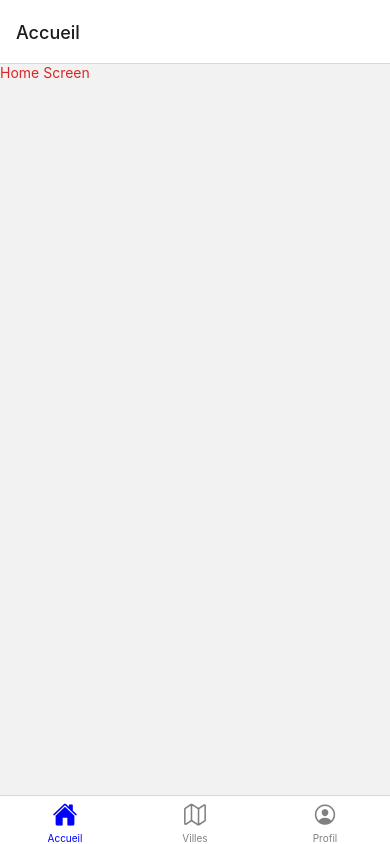
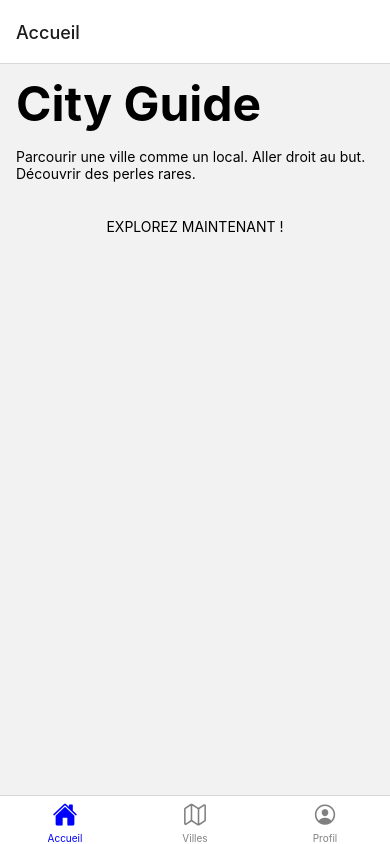
Before and after one commit to WildCodeSchool/2023-03-wns-keller-groupe3, a React Native app in the folder mobile-app/: screen / in a window 390 px wide. Built offline with nearby package versions, Linux system fonts and the light colour scheme.

Commit message:
Thomas changes

```diff
--- a/mobile-app/app.json
+++ b/mobile-app/app.json
@@ -11,9 +11,7 @@
       "resizeMode": "contain",
       "backgroundColor": "#ffffff"
     },
-    "assetBundlePatterns": [
-      "**/*"
-    ],
+    "assetBundlePatterns": ["**/*"],
     "ios": {
       "supportsTablet": true
     },
--- a/mobile-app/package.json
+++ b/mobile-app/package.json
@@ -9,12 +9,14 @@
     "web": "expo start --web"
   },
   "dependencies": {
+    "@apollo/client": "^3.7.16",
     "@react-navigation/bottom-tabs": "^6.5.9",
     "@react-navigation/native": "^6.1.8",
     "expo": "~49.0.13",
     "expo-status-bar": "~1.6.0",
     "nativewind": "^2.0.11",
     "react": "18.2.0",
+    "react-toastify": "^9.1.3",
     "react-native": "0.72.6",
     "react-native-safe-area-context": "4.6.3",
     "react-native-screens": "~3.22.0"
--- a/mobile-app/src/pages/Home.tsx
+++ b/mobile-app/src/pages/Home.tsx
@@ -1,9 +1,27 @@
-// import backgroundImage from "../../assets/europeMap.png";
 import React from "react";
-import { Text } from "react-native";
+import { Text, View, Pressable } from "react-native";
+import { NavigationContainer, RouteProp } from "@react-navigation/native";
 
-function Home() {
-  return <Text className="text-red-600">Home Screen</Text>;
+// Créez un type pour la stack de navigation
+
+function Home({ navigation }) {
+  return (
+    <View className="hero-content text-center text-neutral-content">
+      <View className="max-w-2-xl text-base-content">
+        <Text className="mb-5 text-5xl font-bold">City Guide</Text>
+        <Text className="mb-5">
+          Parcourir une ville comme un local. Aller droit au but. Découvrir des
+          perles rares.
+        </Text>
+        <Pressable
+          className="btn"
+          onPress={() => navigation.navigate("Villes")}
+        >
+          <Text>Explorez maintenant !</Text>
+        </Pressable>
+      </View>
+    </View>
+  );
 }
 
 export default Home;
--- a/mobile-app/tailwind.config.js
+++ b/mobile-app/tailwind.config.js
@@ -4,5 +4,5 @@ module.exports = {
   theme: {
     extend: {},
   },
-  plugins: [],
+  plugins: [require("daisyui")],
 };
```
Also changed, not shown: 2 other files (tests, documents, lock files or other folders).
